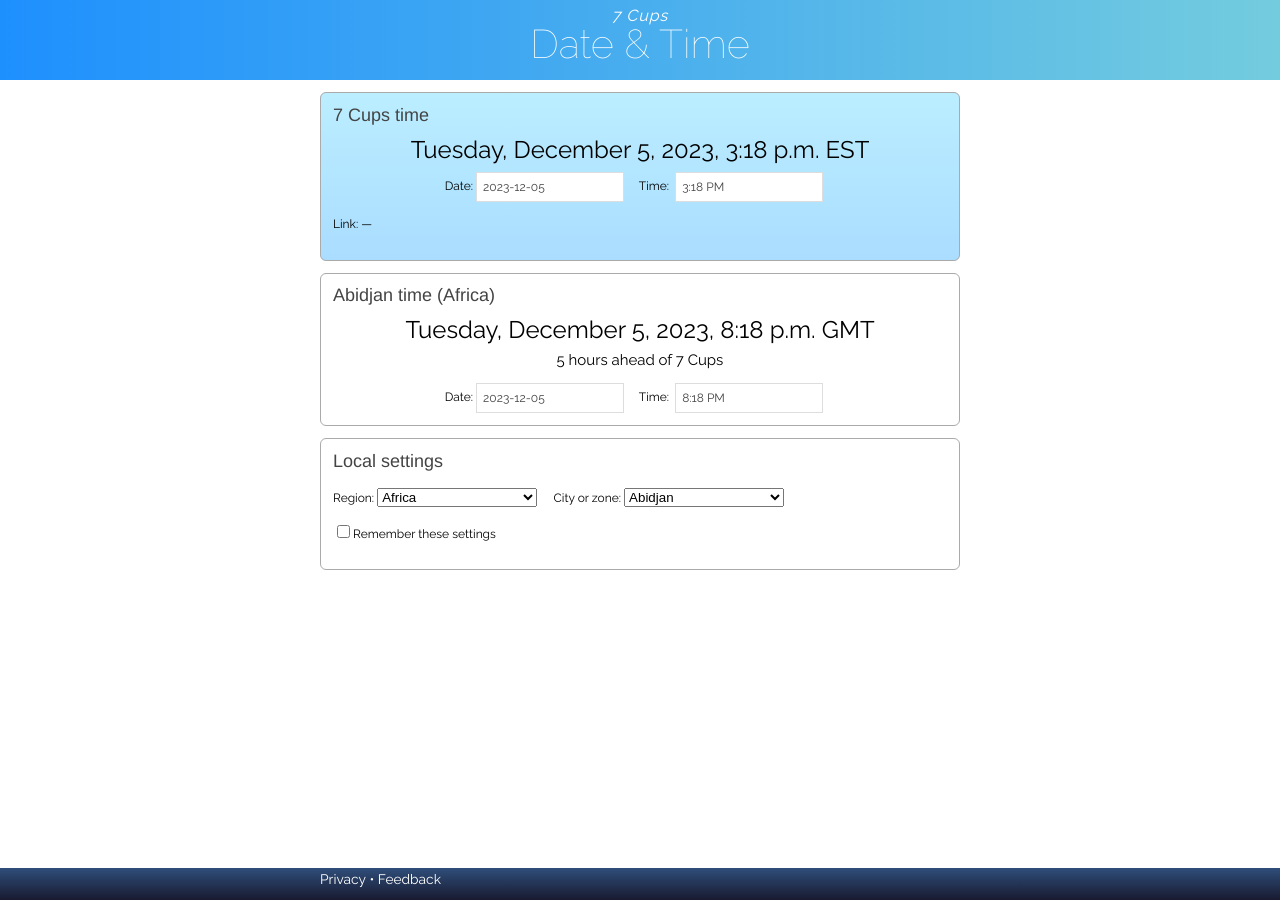
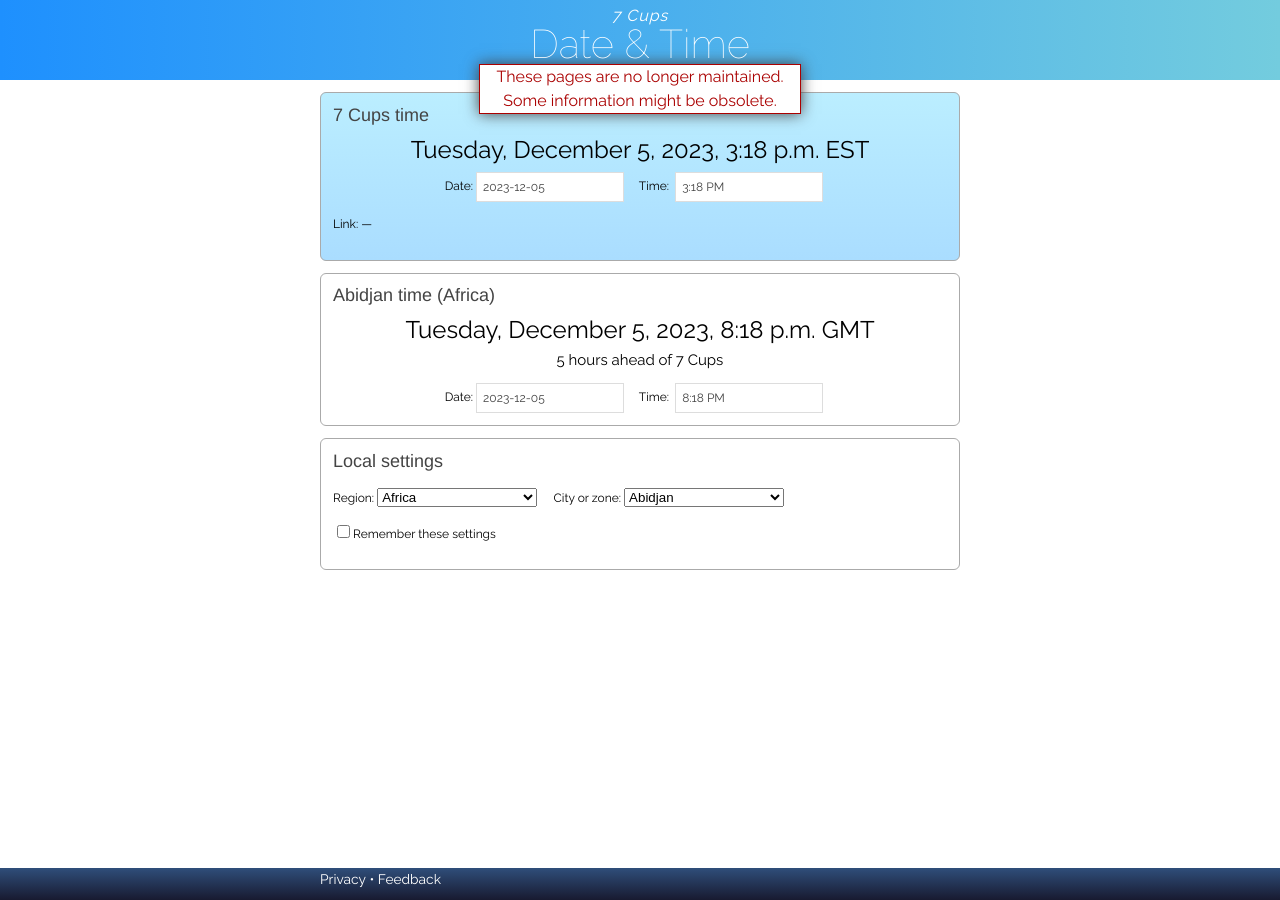
Before and after one commit to RarelyCharlie/rarelycharlie.github.io, a Jekyll site: the page built from 7cupstime.md, in a window 1280 px wide. Built offline with Jekyll 4.4.1, drawn with Linux system fonts in a browser that asks for light colours.

Commit message:
obsolete datetime.html

```diff
--- a/_layouts/datetime.html
+++ b/_layouts/datetime.html
@@ -271,7 +271,9 @@ escape = function () {
 </script>
 </head>
 <body onload="init()" onkeyup="escape()">
-<div id="header"><span>7 Cups</span><h2>Date &amp; Time</h2></div>
+<div id="header"><span>7 Cups</span><h2>Date &amp; Time</h2>
+<p style="border:  1px solid #a00; margin:  0 auto; background: white; width:  20em; color:  #a00; box-shadow: #444 0 0 14px;">These pages are no longer maintained.<br>Some information might be obsolete.</p>
+</div>
 <div id="content">
 
 <div class="panel blue">
```
